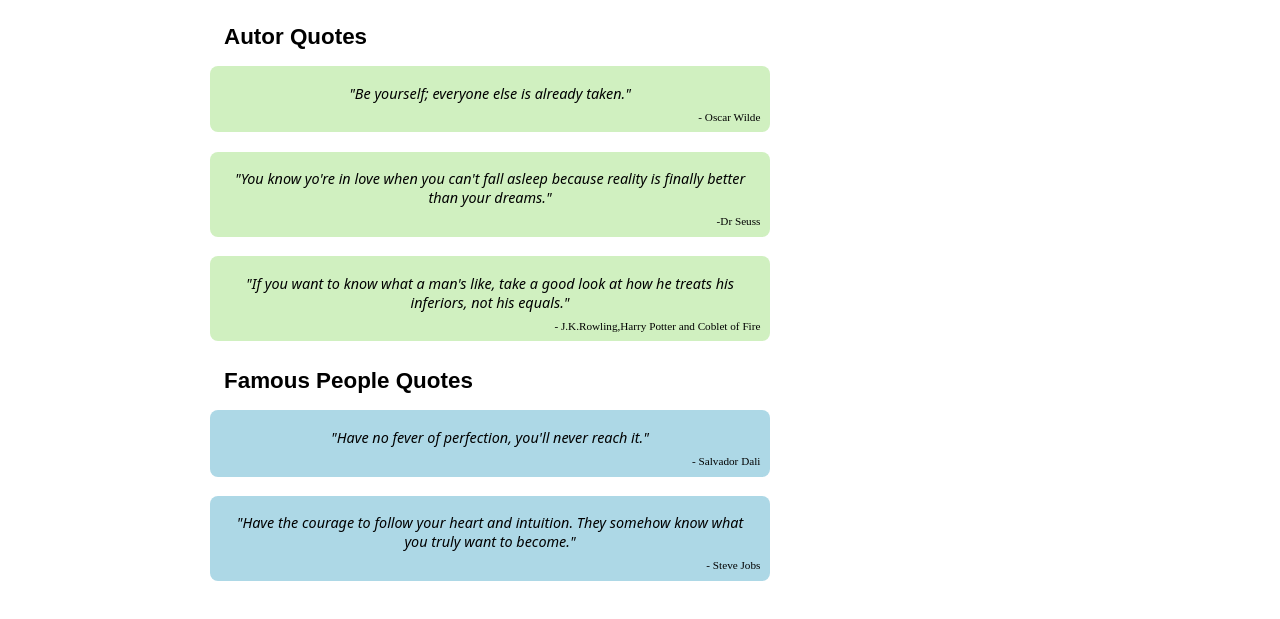
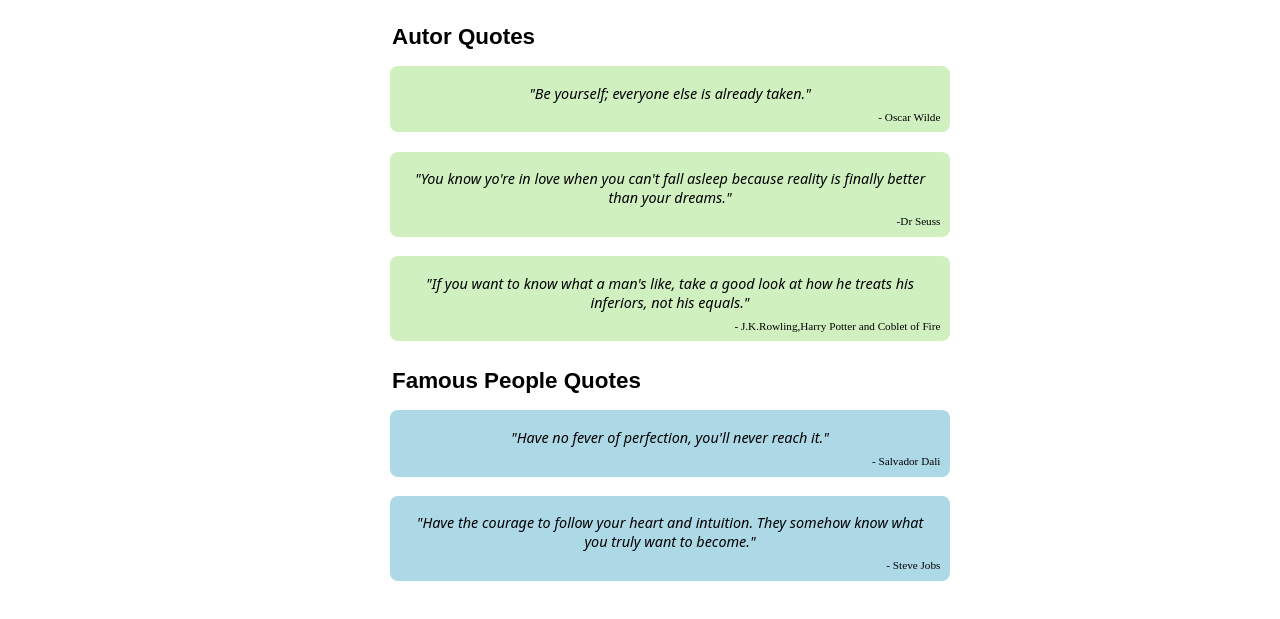
Before and after one commit to tati89/boolean-uk-html-quotebook, a website: page index.html in a window 1280 px wide. Shown: the part 83-702 px from the top of the page. Drawn offline with Linux system fonts and the light colour scheme.

Commit message:
Centered main

```diff
--- a/style.css
+++ b/style.css
@@ -4,7 +4,7 @@
 }
 
 .container {
-  height: 100vh;
+  min-height: 100vh;
 }
 
 .quotes h1 {
@@ -18,7 +18,7 @@
 
 .autor-quotes h2,
 .famous-people-quotes h2 {
-  padding-left: 14rem;
+  padding-left: 24.5rem;
   padding-bottom: 1rem;
   padding-top: 0.5rem;
   font-size: 1.4rem;
@@ -29,7 +29,7 @@
 .autor-quotes ul,
 .famous-people-quotes ul {
   width: 70vh;
-  margin-left: 210px;
+  margin-left: 390px;
   list-style: none;
 }
 
```
